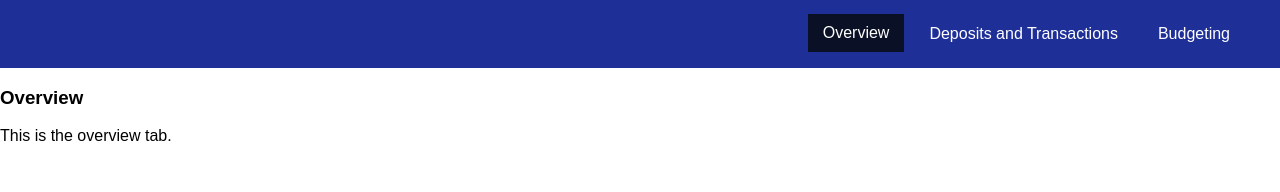
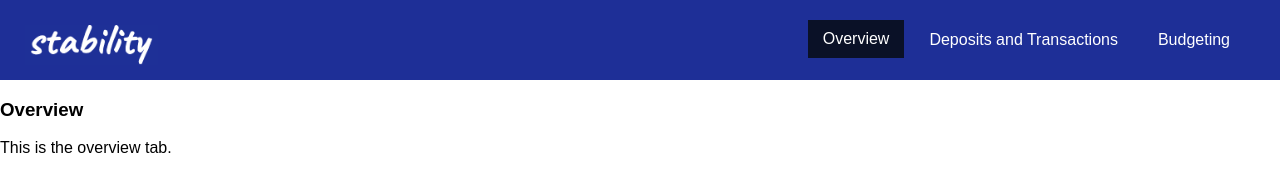
Before and after one commit to caleb-yonas/Stability, a plain HTML site: page overview.html in a window 1280 px wide. Drawn offline with Linux system fonts and the light colour scheme.

Commit message:
Update overview.html

```diff
--- a/overview.html
+++ b/overview.html
@@ -9,6 +9,7 @@
 <body>
 
 <div class="tab">
+    <img src="stability.jpg" alt="Stability Logo" id="topRightImage">
     <a href="overview.html" class="tablinks active">Overview</a>
     <a href="deposits_and_transactions.html" class="tablinks">Deposits and Transactions</a>
     <a href="budgeting.html" class="tablinks">Budgeting</a>
```
